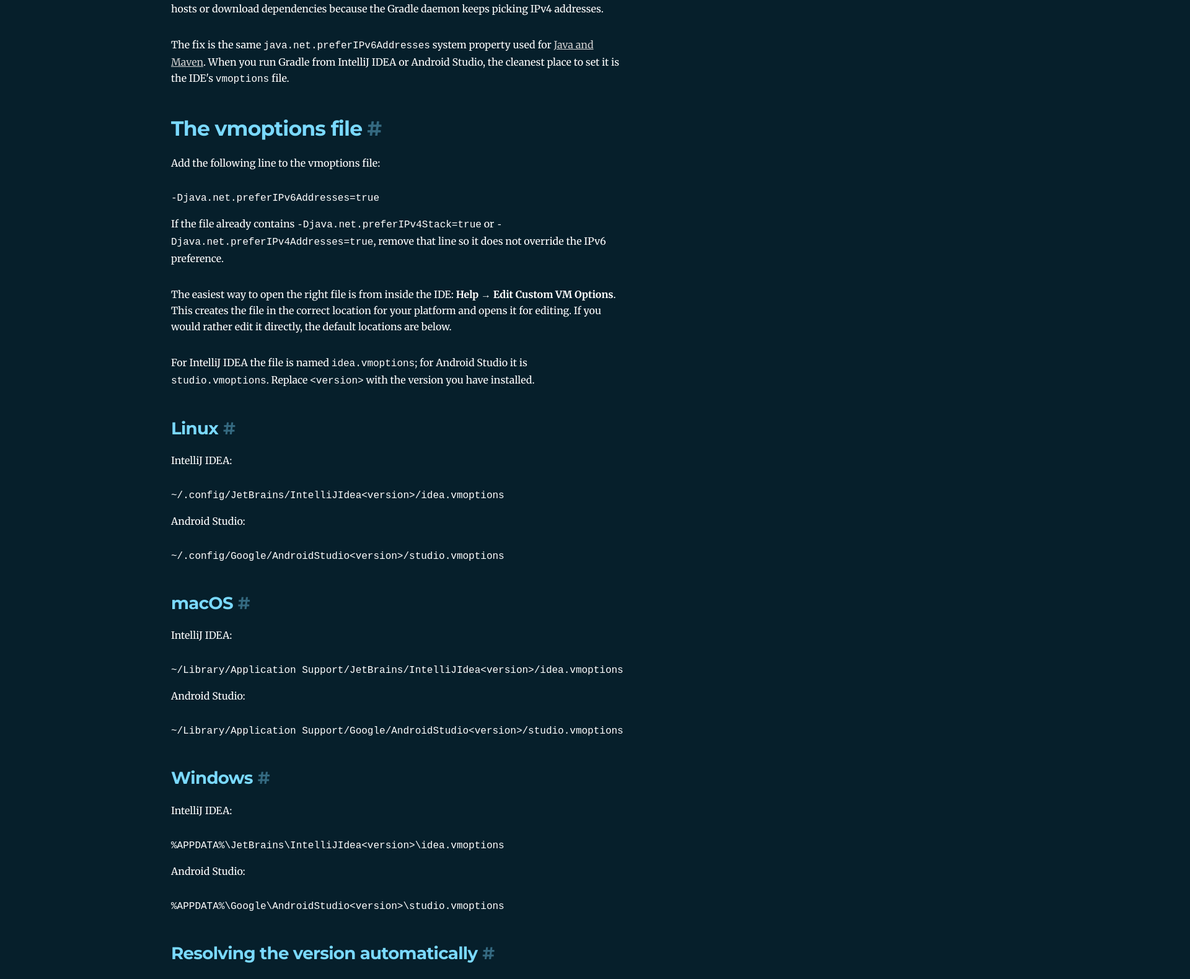
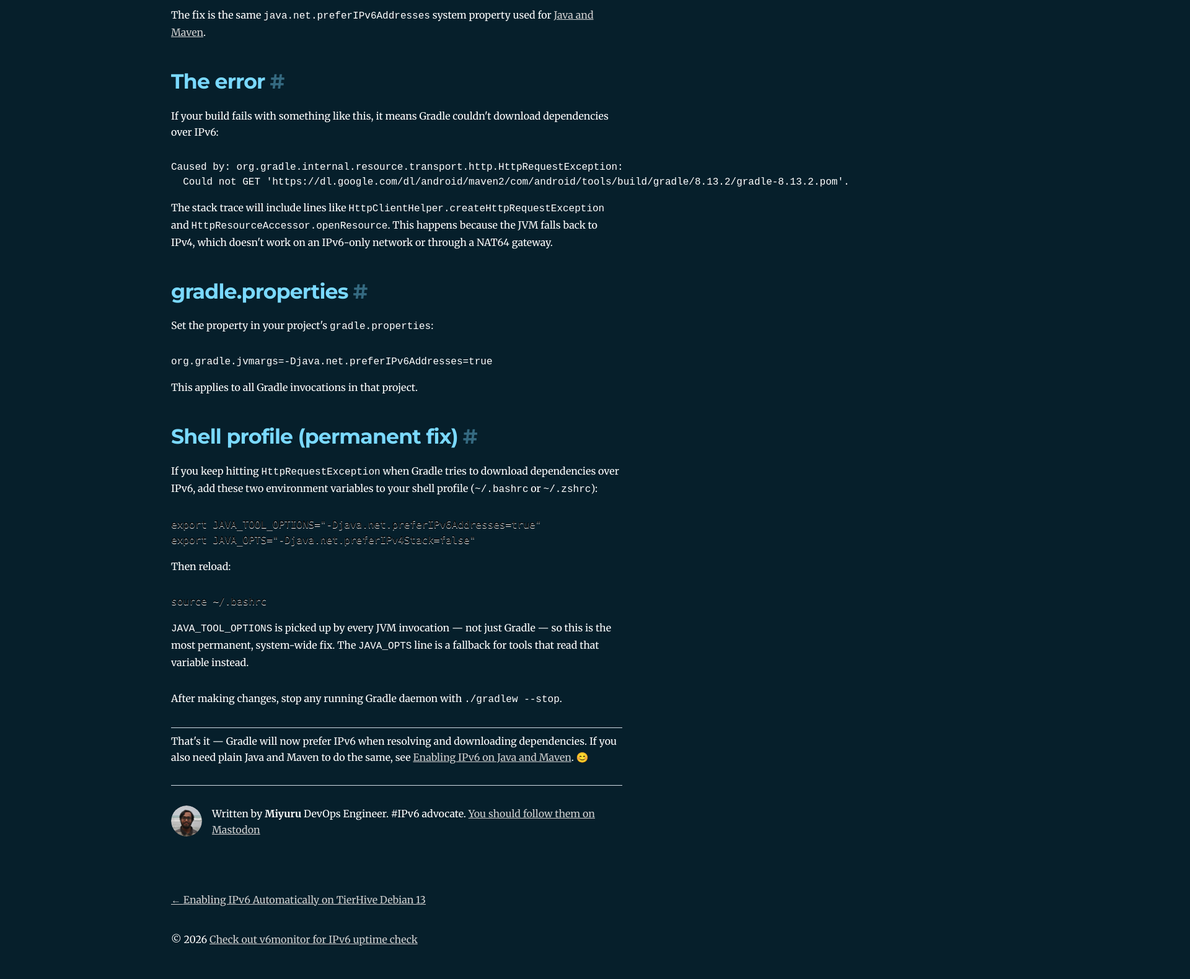
Before and after one commit to miyurusankalpa/miyurublog, a Gatsby site: page /enabling-ipv6-on-gradle/ in a window 1280 px wide. Shown: the part 678-2258 px from the top of the page at 62% size, 1920 px wide, since content can reach past the window. Built offline with nearby package versions, Linux system fonts and the light colour scheme; Gatsby itself is replaced by a stand-in of ours; some packages are replaced by stand-ins of ours; code samples lack their colours.

Commit message:
update gradle post

````diff
--- a/content/blog/enabling-ipv6-on-gradle/index.md
+++ b/content/blog/enabling-ipv6-on-gradle/index.md
@@ -1,131 +1,55 @@
 ---
 title: Enabling IPv6 on Gradle
 date: "2026-06-06T10:00z"
-description: "Enabling IPv6 on Gradle by setting java.net.preferIPv6Addresses in the vmoptions file"
+description: "Enabling IPv6 on Gradle by setting java.net.preferIPv6Addresses in gradle.properties or shell profile"
 draft: false
 ---
 
 Like every other JVM application, Gradle prefers IPv4 over IPv6 by default. On an IPv6-only network — or any time you want Gradle to reach out over IPv6 — the build can fail to resolve hosts or download dependencies because the Gradle daemon keeps picking IPv4 addresses.
 
-The fix is the same `java.net.preferIPv6Addresses` system property used for [Java and Maven](/enabling-ipv6-on-maven-java/). When you run Gradle from IntelliJ IDEA or Android Studio, the cleanest place to set it is the IDE's `vmoptions` file.
+This is especially common on mobile and carrier networks that use NAT64, where IPv4 addresses are synthesized into IPv6 prefixes (e.g., `64:ff9b1::`). If the JVM tries to connect using IPv4 directly instead of going through the NAT64 gateway, the connection fails.
 
-## The vmoptions file
+The fix is the same `java.net.preferIPv6Addresses` system property used for [Java and Maven](/enabling-ipv6-on-maven-java/).
 
-Add the following line to the vmoptions file:
+## The error
+
+If your build fails with something like this, it means Gradle couldn't download dependencies over IPv6:
 
 ```
--Djava.net.preferIPv6Addresses=true
+Caused by: org.gradle.internal.resource.transport.http.HttpRequestException:
+  Could not GET 'https://dl.google.com/dl/android/maven2/com/android/tools/build/gradle/8.13.2/gradle-8.13.2.pom'.
 ```
 
-If the file already contains `-Djava.net.preferIPv4Stack=true` or `-Djava.net.preferIPv4Addresses=true`, remove that line so it does not override the IPv6 preference.
+The stack trace will include lines like `HttpClientHelper.createHttpRequestException` and `HttpResourceAccessor.openResource`. This happens because the JVM falls back to IPv4, which doesn't work on an IPv6-only network or through a NAT64 gateway.
 
-The easiest way to open the right file is from inside the IDE: **Help → Edit Custom VM Options**. This creates the file in the correct location for your platform and opens it for editing. If you would rather edit it directly, the default locations are below.
+## gradle.properties
 
-For IntelliJ IDEA the file is named `idea.vmoptions`; for Android Studio it is `studio.vmoptions`. Replace `<version>` with the version you have installed.
-
-### Linux
-
-IntelliJ IDEA:
-
-```
-~/.config/JetBrains/IntelliJIdea<version>/idea.vmoptions
-```
-
-Android Studio:
-
-```
-~/.config/Google/AndroidStudio<version>/studio.vmoptions
-```
-
-### macOS
-
-IntelliJ IDEA:
-
-```
-~/Library/Application Support/JetBrains/IntelliJIdea<version>/idea.vmoptions
-```
-
-Android Studio:
-
-```
-~/Library/Application Support/Google/AndroidStudio<version>/studio.vmoptions
-```
-
-### Windows
-
-IntelliJ IDEA:
-
-```
-%APPDATA%\JetBrains\IntelliJIdea<version>\idea.vmoptions
-```
-
-Android Studio:
-
-```
-%APPDATA%\Google\AndroidStudio<version>\studio.vmoptions
-```
-
-### Resolving the version automatically
-
-If you have several versions installed — or just don't want to look up the version number — replace `<version>` with a `*` wildcard and let the shell find the file for you. The one-liners below append the option to the most recently used version's vmoptions file.
-
-> ⚠️ These commands append the line without checking, so running one twice adds the option twice. Run it once, or open the file afterwards to confirm there is only a single `preferIPv6Addresses` line.
-
-#### IntelliJ IDEA
-
-Linux:
-
-```bash
-echo "-Djava.net.preferIPv6Addresses=true" >> "$(ls -dt ~/.config/JetBrains/IntelliJIdea*/ | head -1)idea.vmoptions"
-```
-
-macOS:
-
-```bash
-echo "-Djava.net.preferIPv6Addresses=true" >> "$(ls -dt ~/Library/Application\ Support/JetBrains/IntelliJIdea*/ | head -1)idea.vmoptions"
-```
-
-Windows (PowerShell):
-
-```powershell
-Add-Content (Get-ChildItem "$env:APPDATA\JetBrains\IntelliJIdea*\idea.vmoptions" | Sort-Object LastWriteTime | Select-Object -Last 1).FullName "-Djava.net.preferIPv6Addresses=true"
-```
-
-#### Android Studio
-
-Linux:
-
-```bash
-echo "-Djava.net.preferIPv6Addresses=true" >> "$(ls -dt ~/.config/Google/AndroidStudio*/ | head -1)studio.vmoptions"
-```
-
-macOS:
-
-```bash
-echo "-Djava.net.preferIPv6Addresses=true" >> "$(ls -dt ~/Library/Application\ Support/Google/AndroidStudio*/ | head -1)studio.vmoptions"
-```
-
-Windows (PowerShell):
-
-```powershell
-Add-Content (Get-ChildItem "$env:APPDATA\Google\AndroidStudio*\studio.vmoptions" | Sort-Object LastWriteTime | Select-Object -Last 1).FullName "-Djava.net.preferIPv6Addresses=true"
-```
-
-After saving the file, stop any running Gradle daemon with `./gradlew --stop` and restart the IDE so the new option is picked up.
-
-## Command-line Gradle
-
-If you run Gradle outside an IDE there is no vmoptions file. Set the same property through `org.gradle.jvmargs` in your `gradle.properties` instead:
+Set the property in your project's `gradle.properties`:
 
 ```
 org.gradle.jvmargs=-Djava.net.preferIPv6Addresses=true
 ```
 
-Or export it globally so every Gradle invocation gets it:
+This applies to all Gradle invocations in that project.
 
+## Shell profile (permanent fix)
+
+If you keep hitting `HttpRequestException` when Gradle tries to download dependencies over IPv6, add these two environment variables to your shell profile (`~/.bashrc` or `~/.zshrc`):
+
+```bash
+export JAVA_TOOL_OPTIONS="-Djava.net.preferIPv6Addresses=true"
+export JAVA_OPTS="-Djava.net.preferIPv4Stack=false"
 ```
-export GRADLE_OPTS="-Djava.net.preferIPv6Addresses=true"
+
+Then reload:
+
+```bash
+source ~/.bashrc
 ```
+
+`JAVA_TOOL_OPTIONS` is picked up by every JVM invocation — not just Gradle — so this is the most permanent, system-wide fix. The `JAVA_OPTS` line is a fallback for tools that read that variable instead.
+
+After making changes, stop any running Gradle daemon with `./gradlew --stop`.
 
 <hr>
 
````
